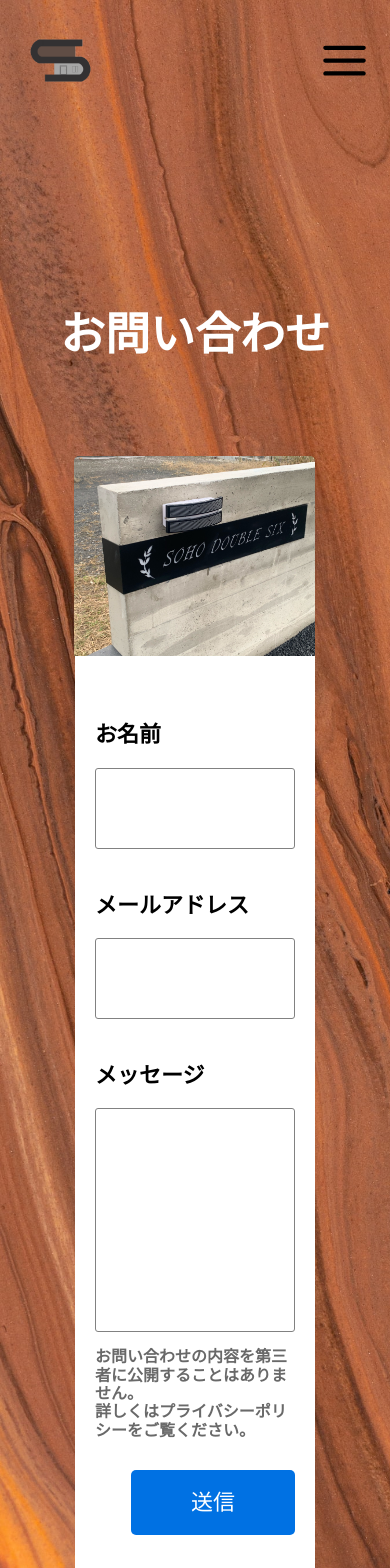
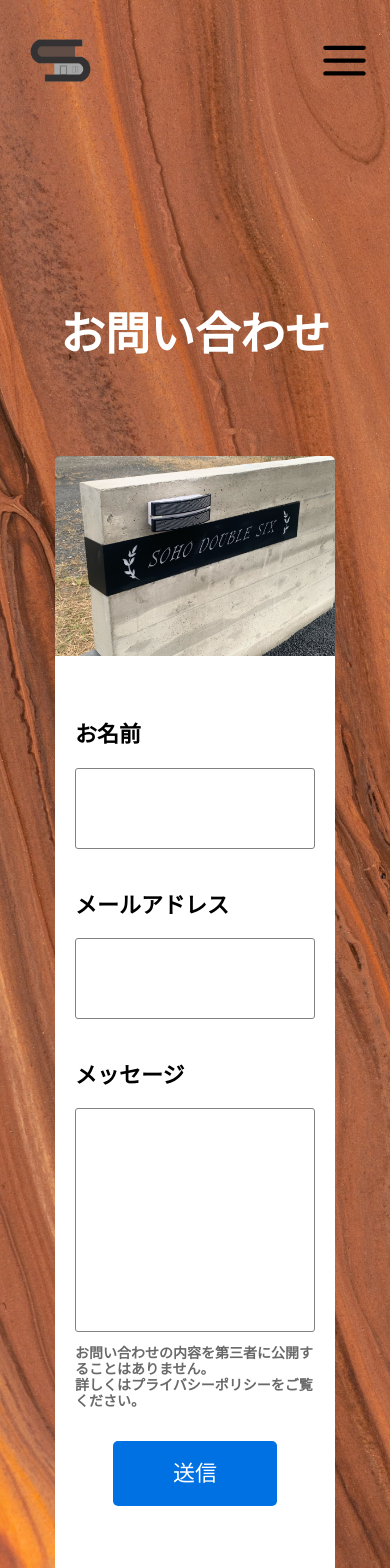
Before and after one commit to PagChomper/suzuki-demo-1, a React (Create React App) app: page /contact in a window 390 px wide. Shown: the top 1568 px of the page. Built offline with nearby package versions, Linux system fonts and the light colour scheme; a web font is replaced by a local one.

Commit message:
Make changes to the about section background

```diff
--- a/src/components/About/about.scss
+++ b/src/components/About/about.scss
@@ -5,17 +5,17 @@
 
     display: flex;
     background: url(../../images/ConstructionImage.JPG);
-    padding: 0 12rem 60rem 12rem;
+    padding: 0 12rem 55rem 12rem;
     background-repeat: no-repeat;
     background-size: cover;
-    background-position-y: -15rem;
+    background-position-y: -30rem;
 
     &--title {
         text-align: center;
         color: white;
         font-size: 5rem;
         font-weight: 700;
-        margin-top: 9.5rem;
+        margin-top: 36rem;
         margin-bottom: 7.8rem;
         position: relative;
         background: rgba(0, 0, 0, 0.5);
--- a/src/components/Contact/contact.scss
+++ b/src/components/Contact/contact.scss
@@ -183,6 +183,10 @@
 @media screen and (max-width: 600px) {
 
     .contact {
+
+        p {
+            font-size: 1.4rem;
+        }
         padding: 6.6rem 2rem;
         display: flex;
         justify-content: center;
@@ -200,9 +204,9 @@
                 grid-row: 1;
                 height: 20rem;
                 background-position: 0rem;
-                max-width: 24.1rem;
+                max-width: 28rem;
                 justify-self: center;
-                min-width: 24.1rem;
+                min-width: 28rem;
 
 
             }
@@ -220,11 +224,11 @@
                     border-bottom-left-radius: .5rem;
                     border-bottom-right-radius: .5rem;
                     padding: 6.6rem 2rem;
-                    max-width: 20rem;
+                    max-width: 24rem;
 
 
                     button {
-                        margin-left: auto;
+                        margin: 0 auto;
                         padding: 2rem 6rem;
                     }
 
--- a/src/components/Information/information.scss
+++ b/src/components/Information/information.scss
@@ -77,7 +77,7 @@
     }
 }
 
-@media screen and (max-width: 1024px) {
+@media screen and (max-width: 1150px) {
     .information {
         h2 {
             font-size: 2.5rem;
@@ -90,7 +90,7 @@
 }
 
 
-@media screen and (max-width: 800px) {
+@media screen and (max-width: 950px) {
     .information {
 
         .smaller {
```
